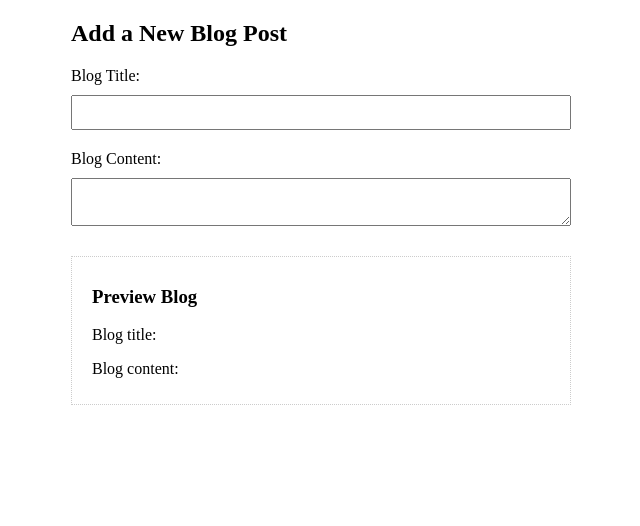
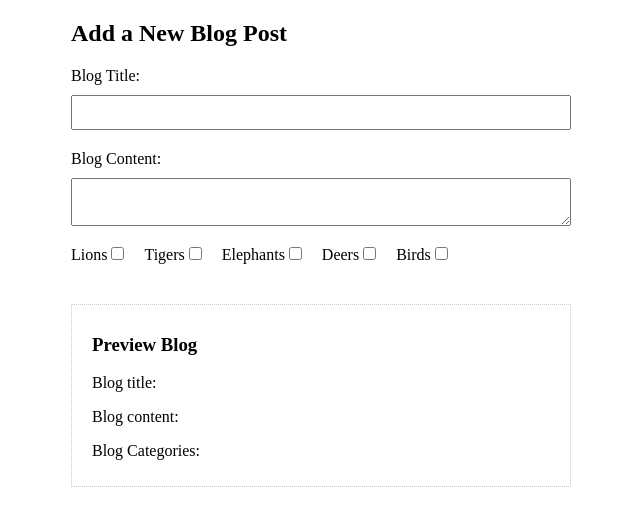
Before and after one commit to NidhitheCoder/learn-vue-js, a Vue app in the folder vue-netninja-course/input-binding-app/: page / in a window 1280 px wide. Shown: the top 526 px of the page, without its empty margins (319-959 px from the left). Built offline with nearby package versions, Linux system fonts and the light colour scheme.

Commit message:
feat: checkbox binding in vue js

```diff
--- a/vue-netninja-course/input-binding-app/src/components/addblog.vue
+++ b/vue-netninja-course/input-binding-app/src/components/addblog.vue
@@ -6,12 +6,28 @@
       <input type="text" v-model.lazy="blog.title" required />
       <label>Blog Content:</label>
       <textarea v-model.lazy="blog.content"></textarea>
+      <div id="check-boxes">
+        <label>Lions</label>
+        <input type="checkbox" value="lions" v-model="blog.categories" />
+        <label>Tigers</label>
+        <input type="checkbox" value="tigers" v-model="blog.categories" />
+        <label>Elephants</label>
+        <input type="checkbox" value="elephants" v-model="blog.categories" />
+        <label>Deers</label>
+        <input type="checkbox" value="deers" v-model="blog.categories" />
+        <label>Birds</label>
+        <input type="checkbox" value="birds" v-model="blog.categories" />
+      </div>
     </form>
     <div id="preview">
       <h3>Preview Blog</h3>
       <p>Blog title: {{ blog.title }}</p>
       <p>Blog content:</p>
       <p>{{ blog.content }}</p>
+      <p>Blog Categories:</p>
+      <ul>
+        <li v-for="category in blog.categories" :key="category">{{category}}</li>
+      </ul>
     </div>
   </div>
 </template>
@@ -22,7 +38,7 @@ export default {
   props: {},
   data() {
     return {
-      blog: { title: "", content: "" },
+      blog: { title: "", content: "", categories: [] },
     };
   },
 };
@@ -53,4 +69,15 @@ textarea {
   border: 1px dotted #ccc;
   margin: 30px 0;
 }
+
+#check-boxes input {
+  display: inline-block;
+  margin-right: 20px;
+
+}
+
+#check-boxes label {
+  display: inline-block;
+
+}
 </style>
```
